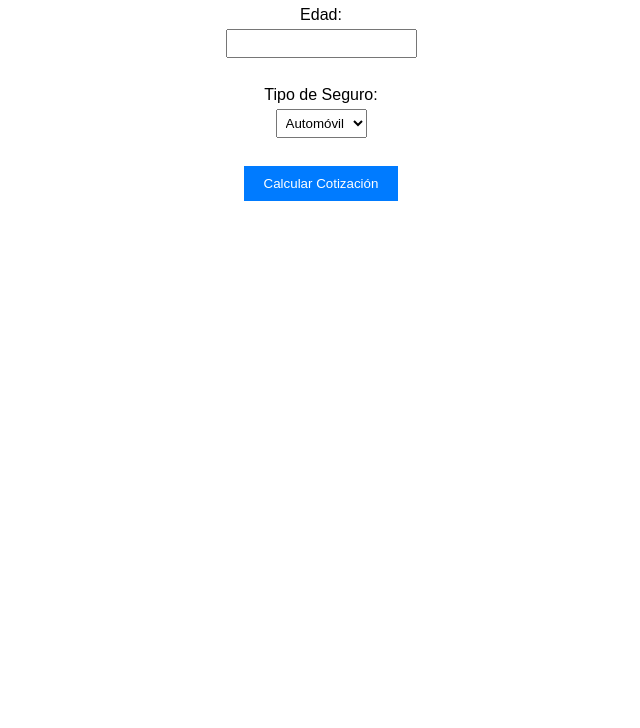
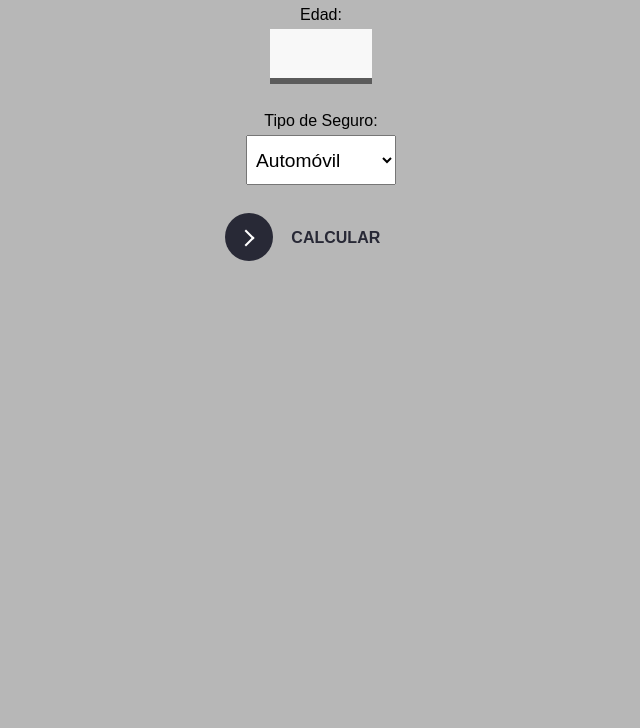
Before and after one commit to TomasZalazar/TomasZalazar-JavaScript, a plain HTML site: page index.html in a window 1280 px wide. Shown: the part 72-800 px from the top of the page, without its empty margins (319-959 px from the left). Drawn offline with Linux system fonts and the light colour scheme.

Commit message:
retocando detalles para entregar

```diff
--- a/index.html
+++ b/index.html
@@ -10,18 +10,23 @@
 
 
     <h1>Cotizador de Seguros</h1>
-    <form id="cotizador-form">
+    <form class="form" id="cotizador-form">
         <label for="edad">Edad:</label>
-        <input type="number" id="edad" name="edad" required><br><br>
+        <input class="input" type="number" id="edad" name="edad" required><br><br>
 
         <label for="tipo">Tipo de Seguro:</label>
-        <select id="tipo" name="tipo">
-            <option value="auto">Automóvil</option>
-            <option value="hogar">Hogar</option>
-            <option value="vida">Vida</option>
+        <select class="tipoDeSeguro" id="tipo" name="tipo">
+            <option value="10.5">Automóvil</option>
+            <option value="11.5">Hogar</option>
+            <option value="13.5">Vida</option>
         </select><br><br>
 
-        <button type="button" id="calcular">Calcular Cotización</button>
+        <button class="learn-more" type="button" id="calcular">
+            <span class="circle" aria-hidden="true">
+            <span class="icon arrow"></span>
+            </span>
+            <span class="button-text">Calcular</span>
+        </button>
     </form>
     <div id="resultado"></div>
 
--- a/index.js
+++ b/index.js
@@ -26,17 +26,16 @@ document.addEventListener("DOMContentLoaded", function () {
     });
 
     function calcularPrima(edad, tipo) {
-        if (edad >= 1 && edad <= 17) {
-            return 1000; // Prima para edades de 1 a 17
-        } else if (edad >= 18 && edad <= 30) {
-            return 2000; // Prima para edades de 18 a 30
-        } else if (edad >= 31 && edad <= 100) {
-            return 3500; // Prima para edades de 31 a 100
+        if (edad >= 1 && edad <= 100) {
+            const totalPrima = 100*edad*tipo
+            return totalPrima
         }else if(edad > 100){
-            alert('Ingresa una edad de 0 a 100')
+            alert('Ingresa una edad de 1 a 100')
         }
-        return 0;
+    return 0
     }
+
+
 
     function mostrarResultado(prima) {
         const resultadoDiv = document.getElementById("resultado");
--- a/main.css
+++ b/main.css
@@ -3,6 +3,8 @@ body {
     margin: 0;
     padding: 0;
     text-align: center;
+    background-color: #8080808f;
+    box-sizing: border-box;
 }
 
 h1 {
@@ -23,15 +25,156 @@ input, select {
     margin-bottom: 10px;
 }
 
-button {
-    padding: 10px 20px;
-    background-color: #007bff;
-    color: white;
-    border: none;
-    cursor: pointer;
+.tipoDeSeguro{
+    width: 150px;
+    height: 50px;
+    font-size: 1.2em;
 }
+
+
 
 #resultado {
     margin-top: 20px;
     font-weight: bold;
 }
+                                                    /* form input */
+.form {
+
+    --border-height: 6px;
+    --border-before-color: rgb(91 91 91);
+    --border-after-color: #ff0000;
+    --input-hovered-color: #e0e0e0ba;
+    position: relative;
+    width: var(--width-of-input);
+   }
+   /* styling of Input */
+   .input {
+    color: #161616;
+    font-size: 1.2em;
+    background-color: #ffffffe8;
+    width: 8%;
+    box-sizing: border-box;
+    padding-inline: 0.5em;
+    padding-block: 0.7em;
+    border: none;
+    border-bottom: var(--border-height) solid var(--border-before-color);
+}
+   /* styling of animated border */
+   .input-border {
+    position: absolute;
+    background: var(--border-after-color);
+    width: 0%;
+    height: 2px;
+    bottom: 0;
+    left: 0;
+    transition: 0.3s;
+   }
+   /* Hover on Input */
+   input:hover {
+    background: var(--input-hovered-color);
+   }
+
+   input:focus {
+    outline: none;
+   }
+   /* here is code of animated border */
+   input:focus ~ .input-border {
+    width: 100%;
+   }
+   /* === if you want to do animated border on typing === */
+   /* remove input:focus code and uncomment below code */
+   /* input:valid ~ .input-border{
+     width: 100%;
+   } */
+
+
+
+                                                                        /* button */
+
+button {
+ position: relative;
+ display: inline-block;
+ cursor: pointer;
+ outline: none;
+ border: 0;
+ vertical-align: middle;
+ text-decoration: none;
+ background: transparent;
+ padding: 0;
+ font-size: inherit;
+ font-family: inherit;
+}
+
+button.learn-more {
+ width: 12rem;
+ height: auto;
+}
+
+button.learn-more .circle {
+ transition: all 0.45s cubic-bezier(0.65, 0, 0.076, 1);
+ position: relative;
+ display: block;
+ margin: 0;
+ width: 3rem;
+ height: 3rem;
+ background: #282936;
+ border-radius: 1.625rem;
+}
+
+button.learn-more .circle .icon {
+ transition: all 0.45s cubic-bezier(0.65, 0, 0.076, 1);
+ position: absolute;
+ top: 0;
+ bottom: 0;
+ margin: auto;
+ background: #fff;
+}
+
+button.learn-more .circle .icon.arrow {
+ transition: all 0.45s cubic-bezier(0.65, 0, 0.076, 1);
+ left: 0.625rem;
+ width: 1.125rem;
+ height: 0.125rem;
+ background: none;
+}
+
+button.learn-more .circle .icon.arrow::before {
+ position: absolute;
+ content: "";
+ top: -0.29rem;
+ right: 0.0625rem;
+ width: 0.625rem;
+ height: 0.625rem;
+ border-top: 0.125rem solid #fff;
+ border-right: 0.125rem solid #fff;
+ transform: rotate(45deg);
+}
+
+button.learn-more .button-text {
+ transition: all 0.45s cubic-bezier(0.65, 0, 0.076, 1);
+ position: absolute;
+ top: 0;
+ left: 0;
+ right: 0;
+ bottom: 0;
+ padding: 0.75rem 0;
+ margin: 0 0 0 1.85rem;
+ color: #282936;
+ font-weight: 700;
+ line-height: 1.6;
+ text-align: center;
+ text-transform: uppercase;
+}
+
+button:hover .circle {
+ width: 100%;
+}
+
+button:hover .circle .icon.arrow {
+ background: #fff;
+ transform: translate(1rem, 0);
+}
+
+button:hover .button-text {
+ color: #fff;
+}
```
